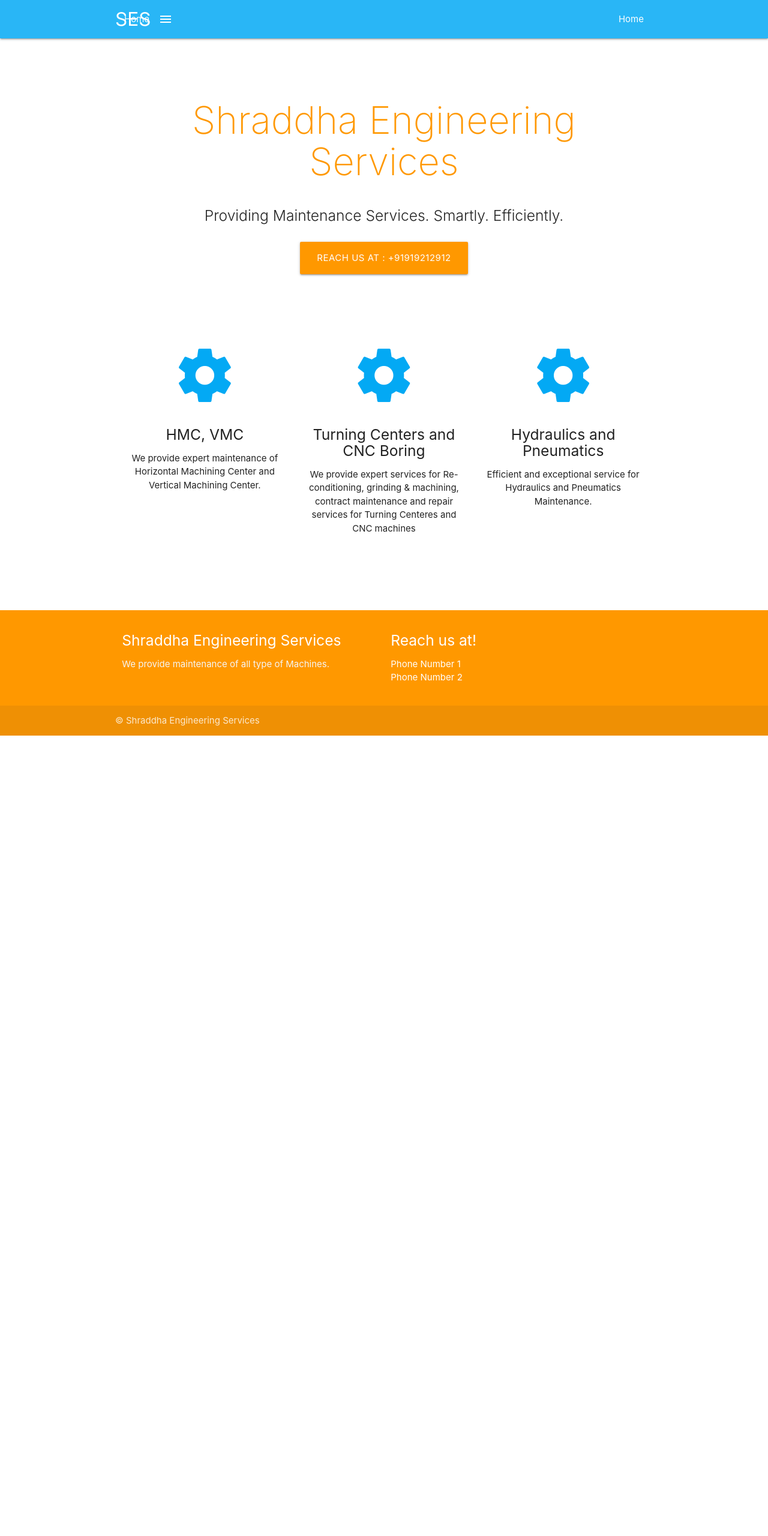
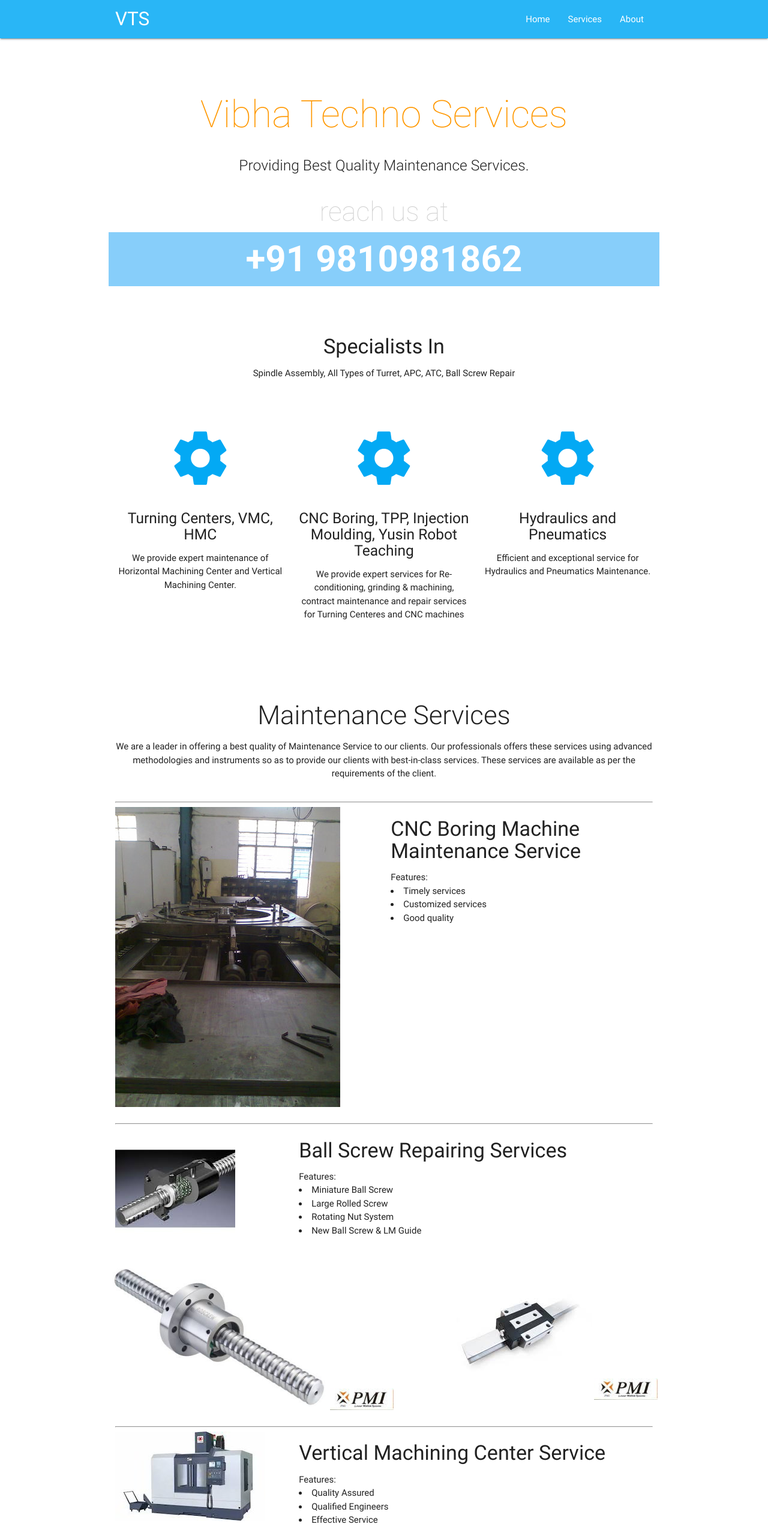
Before and after one commit to vtservices/vtservices.github.io, a plain HTML site: page index.html in a window 1280 px wide. Shown: the top 2560 px of the page at 60% size. Before the commit the page ends 1226 px from the top, so only its background shows below. Drawn offline with nearby package versions, Linux system fonts and the light colour scheme.

Commit message:
add new website

```diff
--- a/includes/footer.html
+++ /dev/null
@@ -1,22 +0,0 @@
-<footer class="page-footer orange">
-    <div class="container">
-        <div class="row">
-            <div class="col l6 s12">
-                <h5 class="white-text">Shraddha Engineering Services</h5>
-                <p class="grey-text text-lighten-4">We provide maintenance of all type of Machines.</p>
-            </div>
-            <div class="col l3 s12">
-                <h5 class="white-text">Reach us at!</h5>
-                <ul>
-                    <li><a class="white-text" href="#!">Phone Number 1</a></li>
-                    <li><a class="white-text" href="#!">Phone Number 2</a></li>
-                </ul>
-            </div>
-        </div>
-    </div>
-    <div class="footer-copyright">
-        <div class="container">
-            &copy; Shraddha Engineering Services
-        </div>
-    </div>
-</footer>
--- a/includes/header.html
+++ /dev/null
@@ -1,11 +0,0 @@
-<nav class="light-blue lighten-1" role="navigation">
-    <div class="nav-wrapper container"><a id="logo-container" href="#" class="brand-logo">SES</a>
-        <ul class="right hide-on-med-and-down">
-            <li><a href="#">Home</a></li>
-        </ul>
-        <ul id="nav-mobile" class="side-nav">
-            <li><a href="#">Home</a></li>
-        </ul>
-        <a href="#" data-activates="nav-mobile" class="button-collapse"><i class="material-icons">menu</i></a>
-    </div>
-</nav>
--- a/index.html
+++ b/index.html
@@ -1,5 +1,5 @@
 <!DOCTYPE html>
-<html ng-app>
+<html>
 
 <head>
     <meta charset="utf-8">
@@ -13,25 +13,45 @@
 </head>
 
 <body>
-    <main>
-      <ng-include src="'includes/header.html'" scope="" onload=""></ng-include>
-    </main>
-    <div class="section no-pad-bot" id="index-banner">
+    <main  id="home">
+      <nav class="light-blue lighten-1" role="navigation">
+        <div class="nav-wrapper container"><a id="logo-container" href="#" class="brand-logo">VTS</a>
+            <ul class="right hide-on-med-and-down">
+                <li><a href="#home">Home</a></li>
+                <li><a href="#services">Services</a></li>
+                <li><a href="#about">About</a></li>
+
+            </ul>
+            <ul id="nav-mobile" class="side-nav">
+                <li><a href="#home">Home</a></li>
+                <li><a href="#services">Services</a></li>
+                <li><a href="#about">About</a></li>
+            </ul>
+            <a href="#" data-activates="nav-mobile" class="button-collapse"><i class="material-icons">menu</i></a>
+        </div>
+    </nav>
+
+    <div class="section no-pad-bot" id="index-banner" >
     <div class="container">
       <br><br>
-      <h1 class="header thin center orange-text">Shraddha Engineering Services</h1>
+      <h1 class="header thin center orange-text">Vibha Techno Services</h1>
       <div class="row center">
-        <h5 class="header col s12 light">Providing Maintenance Services. Smartly. Efficiently.</h5>
+        <h5 class="header col s12 light">Providing Best Quality Maintenance Services.</h5>
       </div>
 
       <div class="row center">
-        <a href="http://materializecss.com/getting-started.html" id="download-button" class="btn-large waves-effect waves-light orange">Reach us at : +91919212912</a>
+        <div style="font-size: 3em;text-transform: lowercase;color: lightgrey;font-weight: 200;">Reach Us At</div>
+        <div style="font-size: 4em;font-weight: 900;background: lightskyblue;color: white;">+91 9810981862</div>
       </div>
       <br><br>
     </div>
   </div>
+  <div class="container" >
 
-  <div class="container">
+    <div class="row center">
+        <h4 class="">Specialists In</h4>
+        <p>Spindle Assembly, All Types of Turret, APC, ATC, Ball Screw Repair</p>
+    </div>
     <div class="section">
 
       <!--   Icon Section   -->
@@ -39,7 +59,7 @@
         <div class="col s12 m4">
           <div class="icon-block">
             <h2 class="center light-blue-text"><i class="material-icons">settings</i></h2>
-            <h5 class="center">HMC, VMC</h5>
+            <h5 class="center">Turning Centers, VMC, HMC</h5>
 
             <p class="center">We provide expert maintenance of Horizontal Machining Center and Vertical Machining Center.</p>
           </div>
@@ -48,7 +68,7 @@
         <div class="col s12 m4">
           <div class="icon-block">
             <h2 class="center light-blue-text"><i class="material-icons">settings</i></h2>
-            <h5 class="center">Turning Centers and CNC Boring</h5>
+            <h5 class="center">CNC Boring, TPP, Injection Moulding, Yusin Robot Teaching</h5>
 
             <p class="center">We provide expert services for Re-conditioning, grinding & machining, contract maintenance and repair services for Turning Centeres and CNC machines</p>
           </div>
@@ -67,13 +87,128 @@
 
     </div>
     <br><br>
+    <div class="section " id="services">
+      <div class="row center">
+          <h3 class="light">Maintenance Services</h3>
+          <p class="" >
+            We are a leader in offering a best quality of Maintenance Service to our clients. Our professionals offers these services using advanced methodologies and instruments so as to provide our clients with best-in-class services. These services are available as per the requirements of the client.
+          </p>
+      </div>
+      <hr>
+      <div class="row">
+        <div class="col m6">
+          <img src="cnc.jpeg"/>
 
-    <div class="section">
+        </div>
+        <div class="col m6">
+          <h4 class="">CNC Boring Machine Maintenance Service</h4>
+          <div class="">
+              Features:
 
+              <li>Timely services</li>
+              <li>Customized services</li>
+              <li>Good quality</li>
+          </div>
+        </div>
+      </div>
+      <hr>
+      <div class="row">
+          <div class="col m4">
+            <img src="bsr.jpeg"/>
+
+
+          </div>
+          <div class="col m8">
+            <h4 class="">Ball Screw Repairing Services</h4>
+            <div class="">
+                Features:
+
+                <li>Miniature Ball Screw</li>
+                <li>Large Rolled Screw</li>
+                <li>Rotating Nut System</li>
+                <li>New Ball Screw &amp; LM Guide</li>
+            </div>
+          </div>
+        </div>
+
+        <div class="row" style="display: flex;">
+          <div>
+              <img src="ball.jpeg" style="width: 63%;"/>
+              <img src="pmi.jpg"/>
+          </div>
+          <div>
+              <img src="lmguide.jpeg"/>
+              <img src="pmi.jpg"/>
+          </div>
+
+        </div>
+<hr>
+        <div class="row">
+            <div class="col m4">
+              <img src="vmc.jpeg"/>
+
+            </div>
+            <div class="col m8">
+              <h4 class="">Vertical Machining Center Service</h4>
+              <div class="">
+                  Features:
+
+                  <li>Quality Assured</li>
+                  <li>Qualified Engineers</li>
+                  <li>Effective Service</li>
+              </div>
+            </div>
+          </div>
+    </div>
+    <br>
+    <div class="section" id="about">
+
+      <h5 class="light center">
+          <h3 class="light center">About</h3>
+
+      <p class="center ">
+          Vibha Technical Services was cestablished in the year 2012. We are Service Provider of CNC Boring Machine Maintenance Service. This Machine Maintenance Service is executed by our qualified team of professionals. Our service range is known for its timely delivery, promptness and client centric approach.
+
+          This Machine Maintenance Service is provided under the skilled the skilled expertise of our professionals. In addition, these can be availed at industry leading prices.
+      </p>
+        </h5>
     </div>
   </div>
+<section style="background:lightyellow; text-align:center">
+  <h5 class="contact" style="padding-top: 1em;font-weight: 700;color: lightgrey;">Mail Us At</h5>
+  <div style="font-size: 4em;font-weight: 900;color: grey;padding: 0.1em;">vibhatechnoservices@gmail.com</div>
+</section>
 
-    <ng-include src="'includes/footer.html'" scope="" onload=""></ng-include>
+</main>
+
+  <footer class="page-footer orange">
+    <div class="container">
+        <h4 class="white-text center row">Reach Us</h4>
+
+        <div class="row">
+            <div class="col l6 s12">
+                <h5 class="white-text">Vibha Techno Services</h5>
+                <p class="grey-text text-lighten-4">H. No. 2620 A, H. B. Colony, Sector No. 55,
+                    Faridabad-121004, Haryana, India</p>
+                <p class="grey-text text-lighten-4">R. K. Srivastava (CEO)</p>
+                <p class="grey-text text-lighten-4">Ramesh Kumar Verma (Manager)  &nbsp; &nbsp; [ +91 8010604531 ]</p>
+
+                  </div>
+
+            <div class="col l3 s12">
+                <ul>
+                    <li><a class="white-text" href="#!">+91 9810981862</a></li>
+                    <li><a class="white-text" href="#!">+91 7011057971</a></li>
+                </ul>
+            </div>
+        </div>
+    </div>
+    <div class="footer-copyright">
+        <div class="container">
+            &copy; Vibha Techno Services
+        </div>
+    </div>
+</footer>
 
 
 </body>
```
Also changed, not shown: ball.jpeg (added), bsr.jpeg (added), cnc.jpeg (added), lmguide.jpeg (added), pmi.jpg (added), vmc.jpeg (added).
